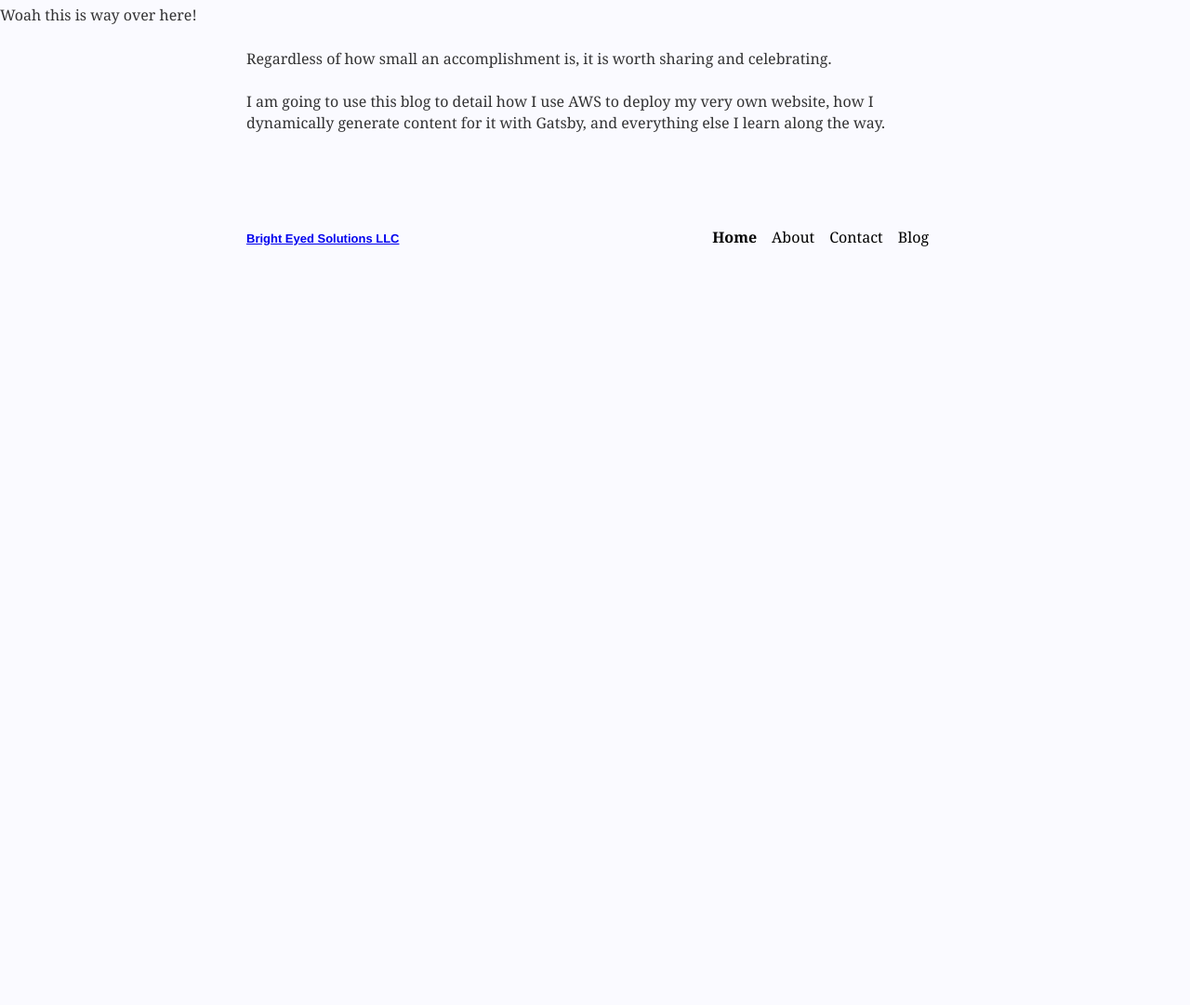
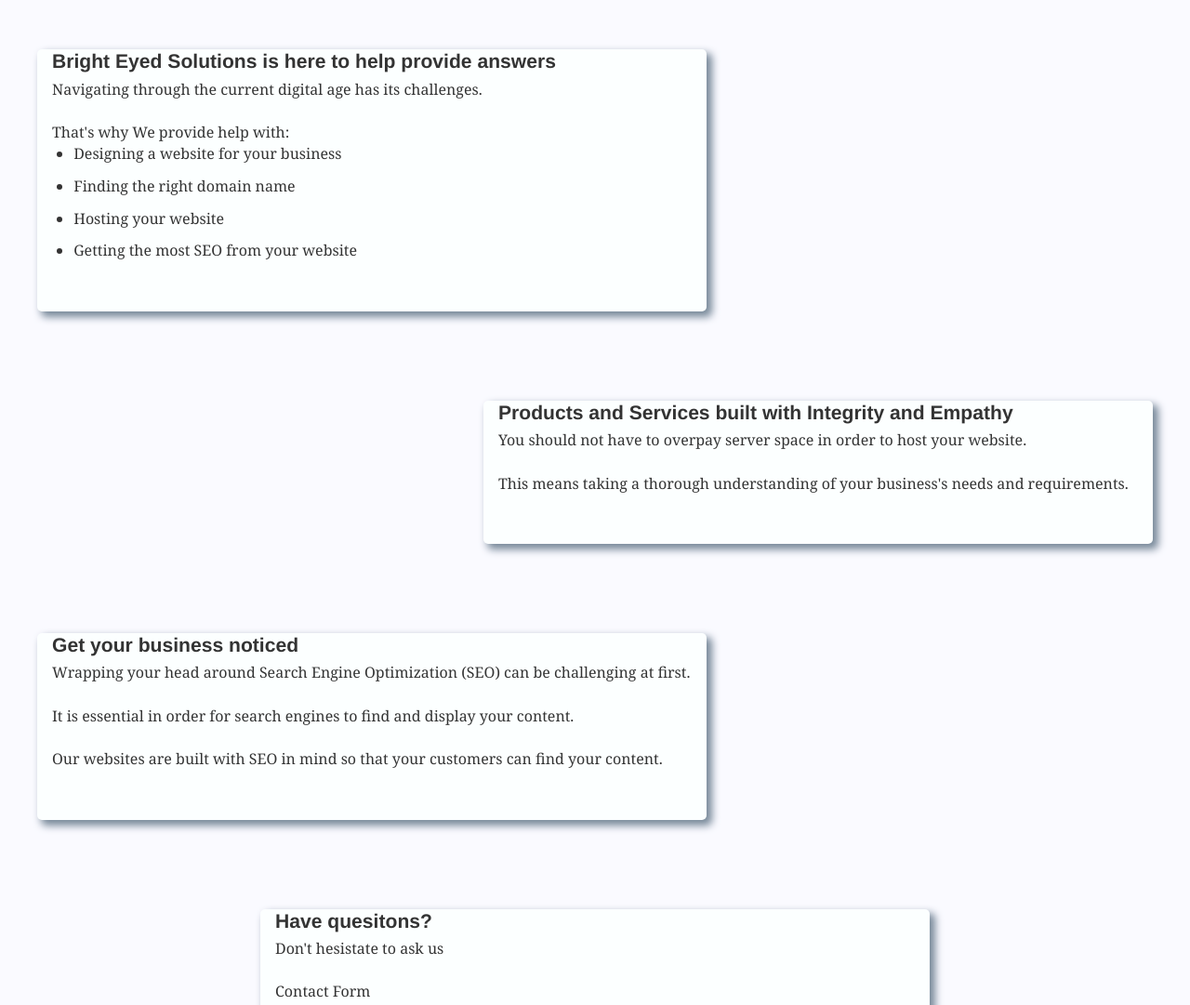
Before and after one commit to RobertBonagura/blog, a Gatsby site: page / in a window 1280 px wide. Shown: the part 860-1941 px from the top of the page at 93% size. Before the commit the page ends 1154 px from the top, so only its background shows below. Built offline with nearby package versions, Linux system fonts and the light colour scheme; Gatsby itself is replaced by a stand-in of ours; some packages are replaced by stand-ins of ours.

Commit message:
Enhance index page design
Incorporate card components to Inde page

```diff
--- a/src/components/layout.module.css
+++ b/src/components/layout.module.css
@@ -11,6 +11,19 @@
 
 .center {
   max-width: 750px;
+  margin: auto;
+}
+
+.grid {
+  display: grid;
+  max-width: 1200px;
+  grid-template-columns: 1fr 1fr 1fr 1fr 1fr;
+  grid-template-rows: auto;
+  grid-template-areas:
+    "l1 l1 l1  . ."
+    ". . r1 r1 r1"
+    "l2 l2 l2 . ."
+    ". center center center ." ;
   margin: auto;
 }
 
--- a/src/pages/index.js
+++ b/src/pages/index.js
@@ -3,6 +3,7 @@
 import Welcome from "../components/welcome"
 import Header from "../components/header"
 import Footer from "../components/footer"
+import Card from "../components/card"
 import layoutStyles from "../components/layout.module.css"
 
 export default ({ data }) => (
@@ -16,19 +17,42 @@
         building something with them, and then sharing how to with others.
       </p>
     </div>
-    <div>
-      <p>Woah this is way over here!</p>
-    </div>
-    <div className={layoutStyles.center}>
-      <p>
-        Regardless of how small an accomplishment is, it is worth sharing and celebrating.</p>
-      <p>
-        I am going to use this blog to detail how I use AWS to deploy my very own website, how I dynamically generate
-        content for it with Gatsby, and everything else I learn along the way.
-      </p>
-      <div className={layoutStyles.content}>
+    <div className={layoutStyles.grid}>
+      <div style={{ gridArea: `l1` }}>
+          <Card title="Bright Eyed Solutions is here to help provide answers" >
+          <p>Navigating through the current digital age has its challenges.</p>
+          <p>That's why We provide help with:
+            <ul>
+              <li>Designing a website for your business</li>
+              <li>Finding the right domain name</li>
+              <li>Hosting your website</li>
+              <li>Getting the most SEO from your website</li>
+            </ul>
+          </p>
+        </Card>
+      </div>
+      <div style={{ gridArea: `r1`}}>
+        <Card title="Products and Services built with Integrity and Empathy">
+          <p>You should not have to overpay server space in order to host your website.</p>
+          <p>This means taking a thorough understanding of your business's needs and requirements.</p>
+        </Card>
+      </div>
+      <div style={{ gridArea: `l2`}}>
+        <Card title="Get your business noticed">
+          <p>Wrapping your head around Search Engine Optimization (SEO) can be challenging at first.</p>
+          <p>It is essential in order for search engines to find and display your content.</p>
+          <p>Our websites are built with SEO in mind so that your customers can find your content.</p>
+        </Card>
+      </div>
+      <div style={{ gridArea: `center`}}>
+        <Card title="Have quesitons?">
+          <h4></h4>
+          <p>Don't hesistate to ask us</p>
+          <p>Contact Form</p>
+        </Card>
       </div>
     </div>
+    <div className={layoutStyles.content}></div>
     <Footer></Footer>
   </div>
 
```
